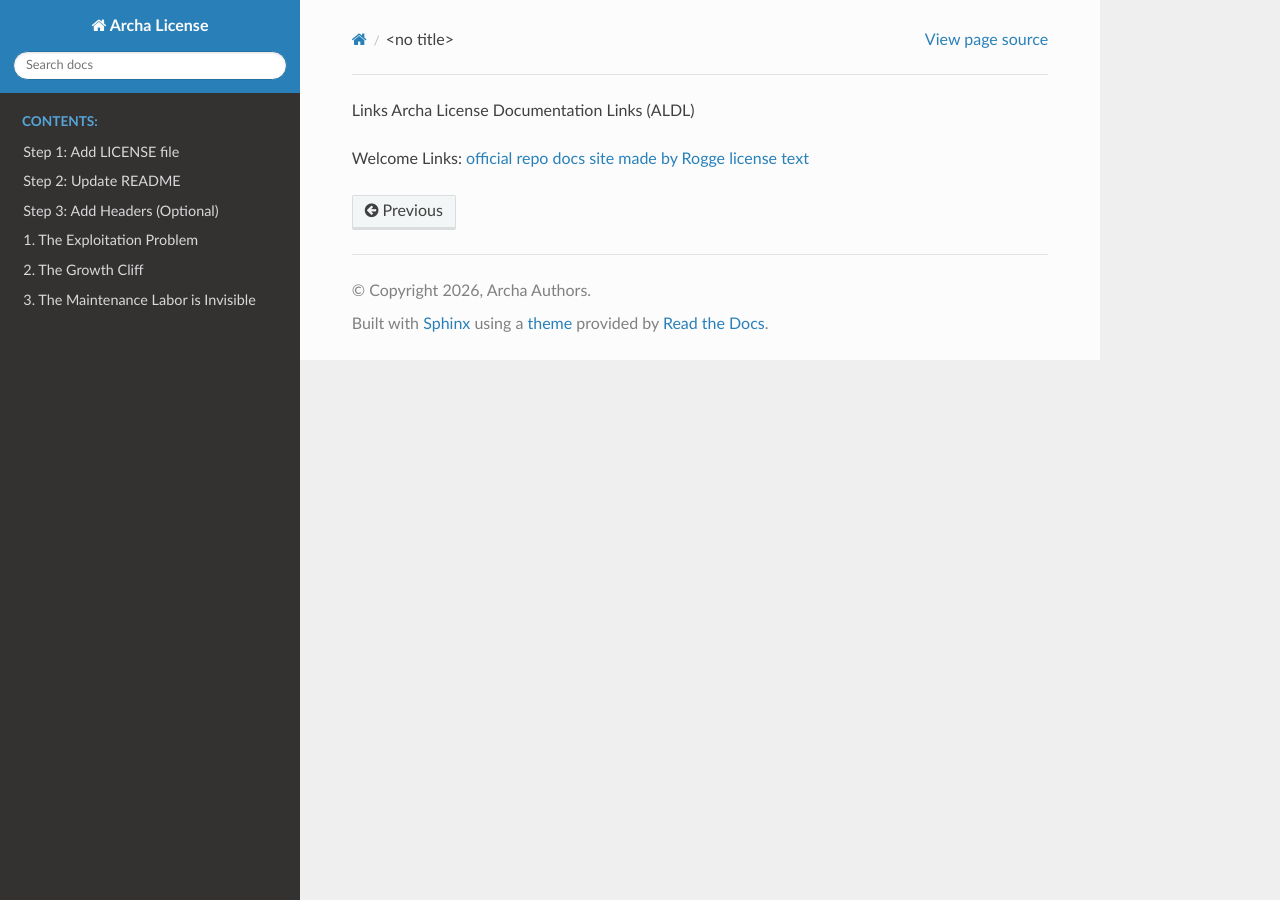
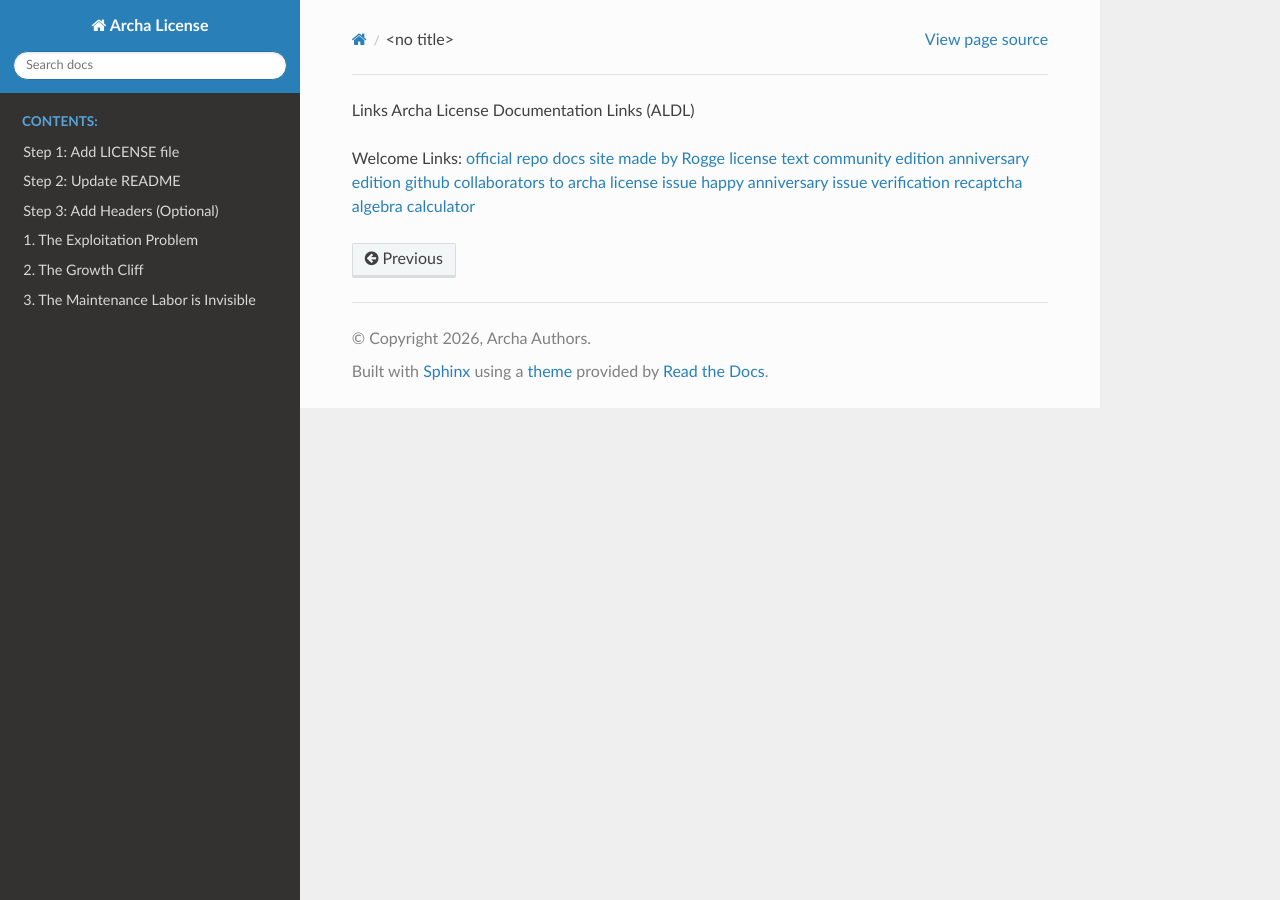
Before and after one commit to newssungoldentoday-dev/archalics-docs, a Sphinx documentation site: the page built from docs/links.rst, in a window 1280 px wide. Built offline with Sphinx 7.4.7 and the Read the Docs theme 3.1.0, drawn with Linux system fonts in a browser that asks for light colours.

Commit message:
Update links.rst

```diff
--- a/docs/links.rst
+++ b/docs/links.rst
@@ -7,6 +7,12 @@
 `docs site`_
 `made by Rogge`_
 `license text`_
+`community edition`_
+`anniversary edition`_
+`github collaborators to archa license issue`_
+`happy anniversary issue`_
+`verification recaptcha`_
+`algebra calculator`_
 
 .. toctree::
    license
@@ -21,7 +27,7 @@
 .. _license text: https://github.com/newssungoldentoday-dev/archalics/blob/main/LICENSE
 .. _community edition: https://github.com/newssungoldentoday-dev/archalics-community
 .. _anniversary edition: https://github.com/newssungoldentoday-dev/archalics-anniversary
-.. _gitHub collaborators to archa license issue: https://tally.so/r/pb6x7B
+.. _github collaborators to archa license issue: https://tally.so/r/pb6x7B
 .. _happy anniversary issue: https://tally.so/r/9qgGO5
 .. _verification recaptcha: https://tally.so/r/QKE70G
 .. _algebra calculator: https://tally.so/r/NpO0LN
```
